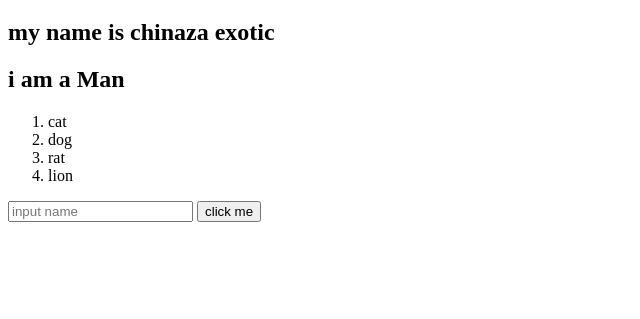
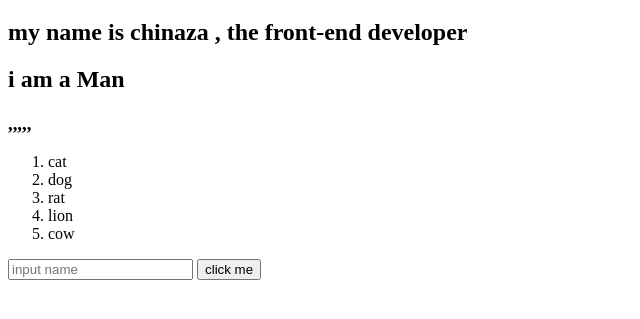
Before and after one commit to chinazaakosa72-creator/repo-project, a plain HTML site: page index.html in a window 1280 px wide. Shown: the part 61-380 px from the top of the page, without its empty margins (0-640 px from the left). Drawn offline with Linux system fonts and the light colour scheme.

Commit message:
editted index

```diff
--- a/index.html
+++ b/index.html
@@ -10,14 +10,18 @@
     <h1>git practice</h1>
 
 
-    <h2> my name is chinaza exotic</h2>
+    <h2> my name is chinaza , the front-end developer</h2>
     <h2> i am a Man</h2>
+
+
+    <h3>,,,,,</h3>
 
     <ol>
         <li>cat</li>
         <li>dog</li>
         <li>rat</li>
         <li>lion</li>
+        <li>cow</li>
     </ol>
 
 <input type="email" placeholder="input name">
```
